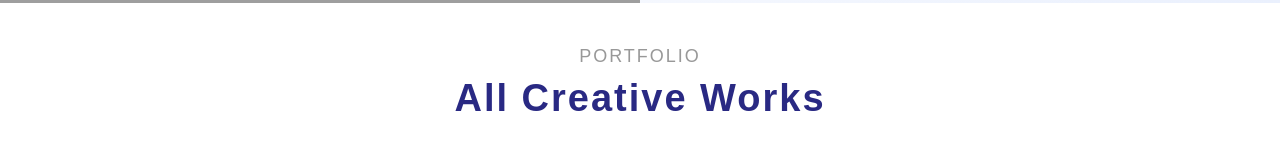
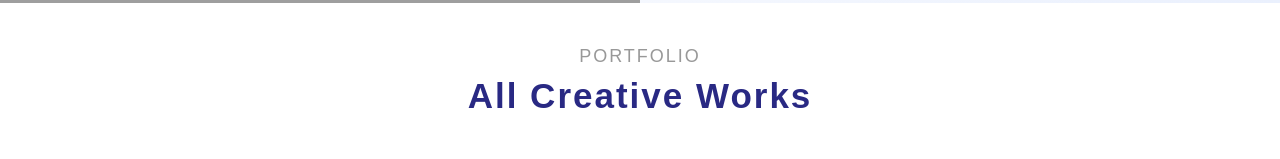
Before and after one commit to marcelitocosicoljr/mars-portfolio, a Next.js app: page / in a window 1280 px wide. Shown: the part 793-952 px from the top of the page. Built offline with nearby package versions, Linux system fonts and the light colour scheme; grey boxes are pictures that could not be loaded.

Commit message:
Update globals.css

```diff
--- a/styles/globals.css
+++ b/styles/globals.css
@@ -2,11 +2,13 @@
 @tailwind components;
 @tailwind utilities;
 
-@import url('https://fonts.googleapis.com/css2?family=Poppins:wght@700&display=swap');
+/* @import url('https://fonts.googleapis.com/css2?family=Poppins:wght@700&display=swap'); */
+@import url('https://fonts.googleapis.com/css2?family=Mulish:wght@200;400;600;700;800&family=Open+Sans:wght@800&family=Zen+Antique+Soft&display=swap');
 
 html,
 body {
-   font-family: Poppins, sans-serif;
+   /* font-family: Poppins, sans-serif; */
+   font-family: 'Mulish', sans-serif;
       /* font-family: "Poppins", -apple-system, BlinkMacSystemFont, Segoe UI, Roboto,
       Oxygen, Ubuntu, Cantarell, Fira Sans, Droid Sans, Helvetica Neue,
       sans-serif; */
@@ -35,12 +37,12 @@ main{
 }
 h1{
    font-size: 72px;
-   font-weight: 700 !important;
+   font-weight: 600 !important;
 }
 h2{
-   font-size: 38px;
+   font-size: 35px;
    letter-spacing: 2px;
-   font-weight: 700 !important;
+   font-weight: 600 !important;
 }
 h4{
    font-size: 18px;
```
